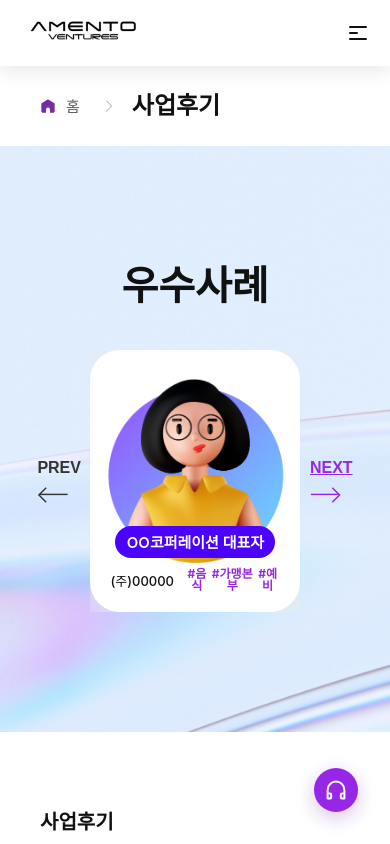
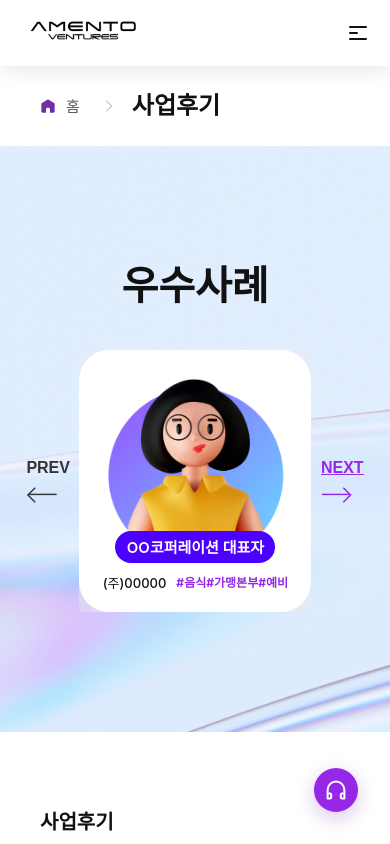
Before and after one commit to kimyeji89/amento, a React (Create React App) app: page /businessReview2 in a window 390 px wide. Shown: the top 844 px of the page. Built offline with nearby package versions, Linux system fonts and the light colour scheme; a web font is replaced by a local one.

Commit message:
[MOD] swiper 반응형 개선

```diff
--- a/src/pages/BusinessReviewPage/BusinessExample.jsx
+++ b/src/pages/BusinessReviewPage/BusinessExample.jsx
@@ -147,6 +147,7 @@ function ExampleCard({ image, name, company, tags }) {
     text-align: center;
     font-size: 14px;
     font-weight: 700;
+    white-space: nowrap;
     @media (max-width: 700px) {
       font-size: 12px;
     }
@@ -229,10 +230,11 @@ export default function BusinessExample({ slideDataArr }) {
           modules={[Navigation]}
           spaceBetween={36}
           slidesPerView={1}
-          centeredSlides={true}
+          // centeredSlides={true}
+          loop={true}
           onSlideChange={handleSlideChange}
           breakpoints={{
-            1000: {
+            910: {
               slidesPerView: 2,
               spaceBetween: 40,
             },
@@ -257,8 +259,8 @@ export default function BusinessExample({ slideDataArr }) {
           type="button"
           className={
             currentIndex < slideDataArr.length - 1
-              ? "prev swiper-button-prev"
-              : "prev swiper-button-prev disabled"
+              ? "prev swiper-button-next"
+              : "prev swiper-button-next disabled"
           }
           css={control_button}
           onClick={handleGoNextSlide}
@@ -272,7 +274,10 @@ export default function BusinessExample({ slideDataArr }) {
 }
 
 const swiper = css`
-  min-width: 210px;
+  min-width: 232px;
+  @media (max-width: 375px) {
+    min-width: 210px;
+  }
   .swiper-slide {
     display: flex;
     justify-content: center;
```
